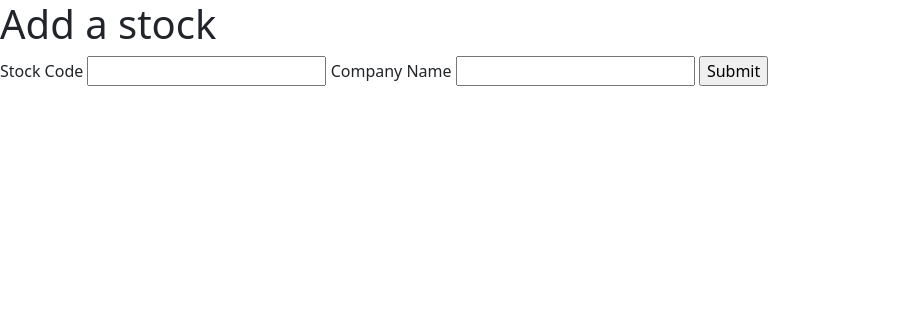
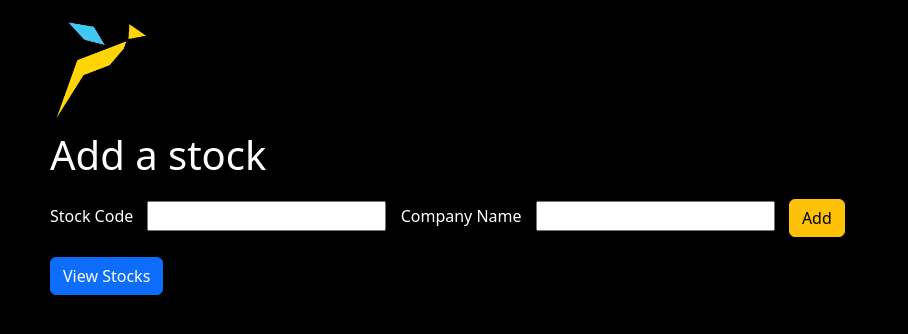
Before and after one commit to vkasabrukhau/stockBee, a Django app: page /stocks/add in a window 1280 px wide. Shown: the top 334 px of the page, without its empty margins (0-908 px from the left). Run offline with Django 4.2, Linux system fonts and the light colour scheme.

Commit message:
Stylized all the pages via bootstrap, unliked stockUpdate method to speed up loading time

```diff
--- a/stocks/static/styles.css
+++ b/stocks/static/styles.css
@@ -1,6 +1,7 @@
-ul{
+ul {
     padding: 0 !important;
     margin: 0 !important;
+    font-size: 18px;
 }
 
 li {
@@ -14,10 +15,28 @@ li {
     color: #FFFFFF;
 }
 
-a{
+a {
     font-style: normal;
     text-decoration: none;
     padding: none;
     margin: none;
     color: #FFFFFF;
 }
+
+h1 {
+    margin-left: 50px;
+    color: #fff;
+}
+
+label{
+    color: #fff;
+    margin-right: 10px;
+}
+input{
+    margin-right: 10px;
+}
+form{
+    margin-left: 50px;
+    margin-top: 20px;
+    margin-bottom: 20px;
+}
--- a/stocks/templates/stocks/add.html
+++ b/stocks/templates/stocks/add.html
@@ -8,7 +8,11 @@
         <input type="text" id="stockCode" name="stockCode">
         <label for="companyName">Company Name</label>
         <input type="text" id="companyName" name="companyName">
-        <input type="submit">
+        <button type="submit" class="btn btn-warning">
+            Add
+        </button>
     </form>
-<a href="{% url 'index' %}">View Stocks</a>
+    <button type="button" class="btn btn-primary" style="margin-left: 50px;">
+        <a href="{% url 'index' %}">View Stocks</a>
+    </button>
 {% endblock %}
--- a/stocks/templates/stocks/layout.html
+++ b/stocks/templates/stocks/layout.html
@@ -1,14 +1,19 @@
+{% load static %}
 <!DOCTYPE html>
 <html lang="en">
   <head>
     <meta charset="utf-8">
     <meta name="viewport" content="width=device-width, initial-scale=1">
-    <title>Stocks</title>
+    <title>Stock Bee</title>
     <link href="https://cdn.jsdelivr.net/npm/bootstrap@5.3.0-alpha2/dist/css/bootstrap.min.css" rel="stylesheet" integrity="sha384-aFq/bzH65dt+w6FI2ooMVUpc+21e0SRygnTpmBvdBgSdnuTN7QbdgL+OapgHtvPp" crossorigin="anonymous">
     {% load static %}
     <link rel="stylesheet" href="{% static 'styles.css' %}">
+    <link rel="icon" type="image/x-icon" href="{% static 'assets/StockBee_Logo.png' %}">
   </head>
-  <body>
+  <body style="background-color: #000;">
+    <a href="{% url 'index' %}">
+      <img src="{% static 'assets/StockBee_Logo.png'%}" alt="" style="width: 100px; margin-left: 50px; padding-top: 20px;">
+    </a>
     {%block body%}
 
     {%endblock%}
--- a/stocks/views.py
+++ b/stocks/views.py
@@ -7,17 +7,16 @@ import yfinance as yf
 import datetime
 # Create your views here.
 
-systemhour = 0
 now = datetime.datetime.now()
 currenthour = now.hour
+systemHour = 0
 
-percent_change = []
-last_prices = []
-
-def stockUpdater(systemhour):
-    if systemhour != currenthour:
-        systemhour = currenthour
+def stockUpdater():
+    if systemHour != currenthour:
+        systemHour = currenthour
         stocks = Stock.objects.all()
+        percent_change = []
+        last_prices = []
         for stock in stocks:
             ticker = yf.Ticker(str(stock.stockCode))
             fastInfo = ticker.fast_info
@@ -25,7 +24,14 @@ def stockUpdater(systemhour):
             last_prices.append(str(round(fastInfo.last_price, 3)))
 
 def index(request):
-    stockUpdater(systemhour)
+    stocks = Stock.objects.all()
+    percent_change = []
+    last_prices = []
+    for stock in stocks:
+        ticker = yf.Ticker(str(stock.stockCode))
+        fastInfo = ticker.fast_info
+        percent_change.append(round(fastInfo.last_price/fastInfo.previous_close * 100 - 100, 3))
+        last_prices.append(str(round(fastInfo.last_price, 3)))
     return render(request, "stocks/index.html", {
         "stocks": Stock.objects.all(),
         "percent_change": percent_change,
```
Also changed, not shown: stocks/templates/stocks/index.html (+22 -9 lines), stocks/templates/stocks/stock.html (+9 -0 lines), stocks/static/assets/StockBee_Logo.png (added), stocks/static/assets/greentriangle.png (added), stocks/static/assets/redtriangle.png (added).
